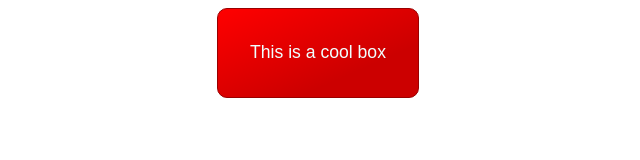
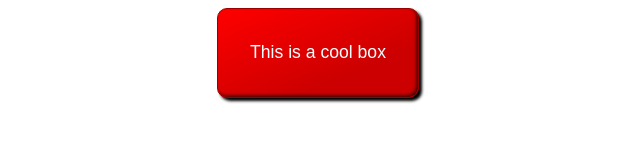
Before and after one commit to akarshgangwar/CSS-Assignment_4, a plain HTML site: page index.html in a window 1280 px wide. Shown: the whole page, without its empty margins (322-962 px from the left). Drawn offline with Linux system fonts and the light colour scheme.

Commit message:
box shadow added

```diff
--- a/style.css
+++ b/style.css
@@ -15,5 +15,6 @@ html {
     background-color: red;
     border: 1px solid #990000;
     background-image: linear-gradient(to top left, rgba(0,0,0,0.2), rgba(0,0,0,0.2) 30%, rgba(0,0,0,0));
-
+    /* box-shadow:; */
+   box-shadow:  inset -2px -2px 3px rgba(0,0,0,0.6) , 3px 3px 3px black;
 }
```
